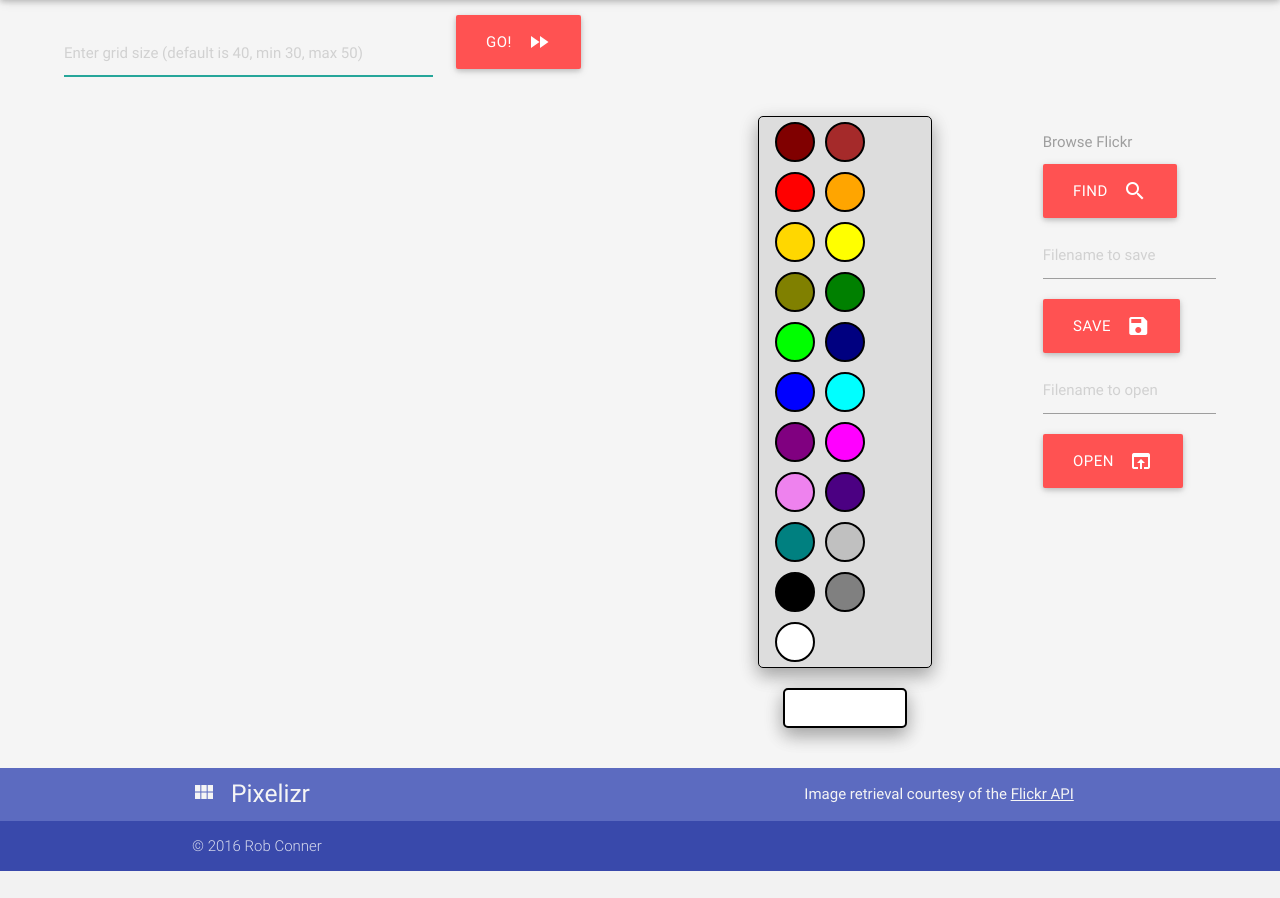
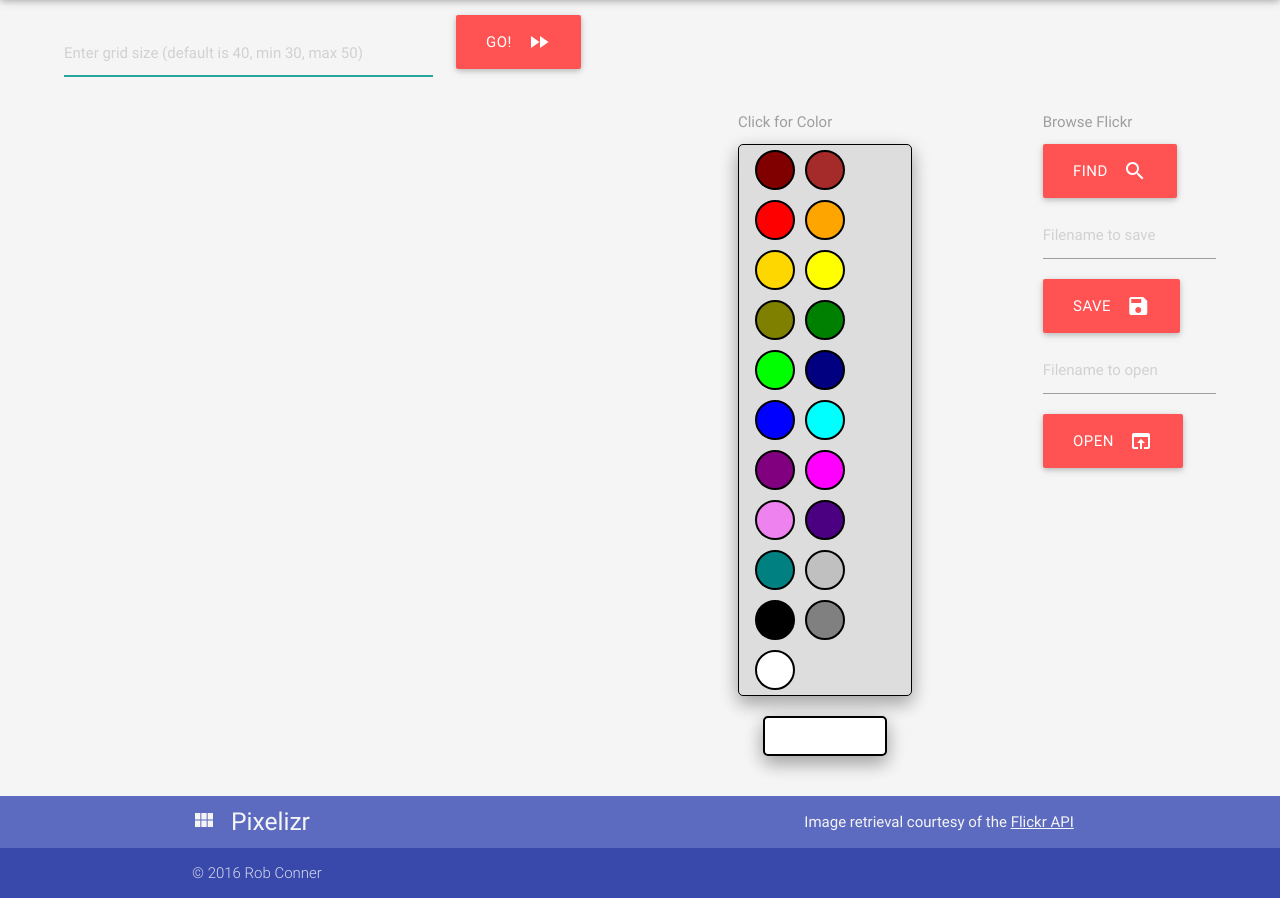
Before and after one commit to bigrobsf/pixelizr, a web app: file index.html in a window 1280 px wide. Shown: the part 64-962 px from the top of the page. Before the commit the page ends 935 px from the top, so only its background shows below. Run offline with its HTML, style and script files only (its server is not run), Linux system fonts and the light colour scheme.

Commit message:
add labels to UI

```diff
--- a/css/styles.css
+++ b/css/styles.css
@@ -3,6 +3,18 @@
   main
   ==============================================================
 */
+
+#grid-launch {
+  margin-bottom: 0;
+}
+
+#show-me {
+  color: #f5f5f5;
+}
+
+p.b-margin-10 {
+  margin-bottom: 10px;
+}
 
 body {
   background: #f5f5f5;
@@ -131,7 +143,7 @@
   height: 40px;
   border: 2px solid #000;
   border-radius: 5px;
-  margin: 20px 45px;
+  margin: 20px 25px;
   background-color: #FFF;
 }
 
@@ -139,7 +151,7 @@
 	display: table;
 	width: 174px;
 	border: 1px solid #000;
-  margin: 0 20px;
+  margin: 0;
 	background-color: #DDD;
 	border-radius: 5px;
 }
--- a/index.html
+++ b/index.html
@@ -24,7 +24,7 @@
     </div>
 
     <main class="container">
-      <div class="row">
+      <div id="grid-launch" class="row">
         <form>
           <div class="col offset-s1 s6 m4">
             <div class="input-field">
@@ -44,10 +44,12 @@
 
       <div class="row"> <!-- main row -->
         <div class="col s12 m7"> <!-- holds the art grid -->
+          <p id="show-me" class="b-margin-10">Drawing Canvas</p>
           <div id="grid" class="col s12 m12 no-padding"></div>
         </div>
 
         <div class="col s12 m3 no-padding"> <!-- holds the pallet and current color -->
+          <p class="grey-text b-margin-10">Click for Color</p>
           <div id="pallet" class="col s12 m12"></div>
 
           <div id="current-color" class="col s12 m12"></div>
--- a/js/main.js
+++ b/js/main.js
@@ -32,6 +32,8 @@
 function buildGrid(event) {
   $('#grid').empty();
   event.preventDefault();
+
+  $('#show-me').addClass("grey-text");
 
   let dimension = document.getElementById('grid-size').value;
   dimension = Number(dimension);
--- a/js/show-image.js
+++ b/js/show-image.js
@@ -30,6 +30,7 @@
 
   var $grid = $('#grid');
   $('#grid').empty();
+  $('#show-me').addClass("grey-text");
 
   $("#grid").css("width", blockSize * numCols + 2);
   $("#grid").css("height", blockSize * numRows + 2);
```
